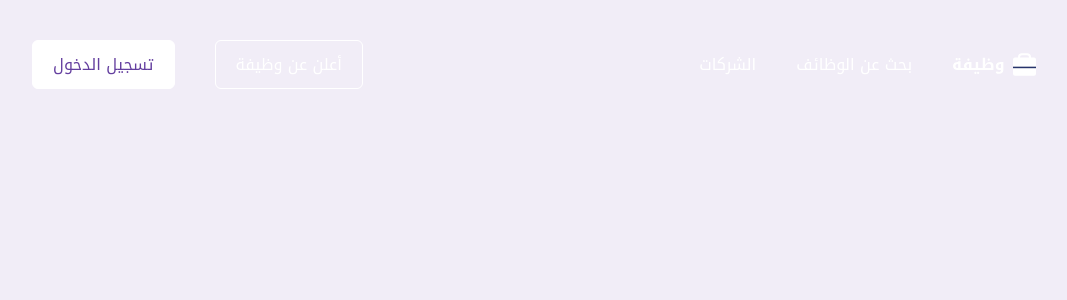
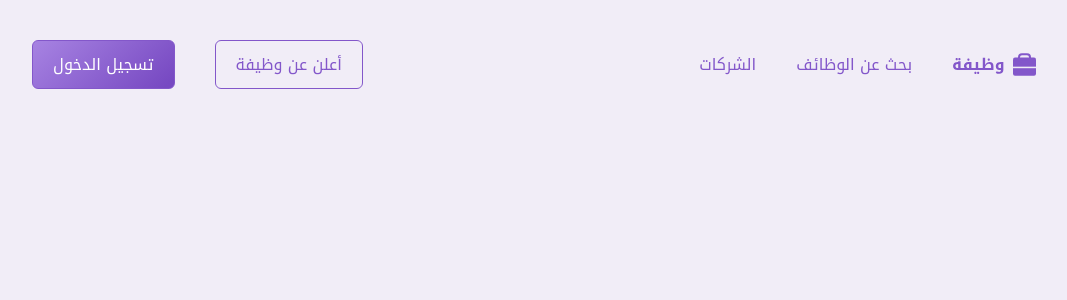
Before and after one commit to Bedoon-Jobs-Team/bedoon-jobs, a React (Create React App) app: page / in a window 1280 px wide. Shown: the top 300 px of the page, without its empty margins (126-1193 px from the left). Built offline with nearby package versions, Linux system fonts and the light colour scheme; a web font is replaced by a local one.

Commit message:
changed header color

```diff
--- /dev/null
+++ b/src/components/DarkHeader.tsx
@@ -0,0 +1,69 @@
+import React, { FunctionComponent } from "react";
+import { ReactComponent as DarkLogoSmall } from "../assets/icons/DarkLogoSmall.svg";
+import styled from "styled-components";
+
+const DarkHeader: FunctionComponent = props => {
+  return (
+    <Container>
+      <RightContainer>
+        <StyledLogo />
+        <Link>بحث عن الوظائف</Link>
+        <Link>الشركات</Link>
+      </RightContainer>
+
+      <LeftContainer>
+        <ButtonTrans>أعلن عن وظيفة</ButtonTrans>
+        <Button>تسجيل الدخول</Button>
+      </LeftContainer>
+    </Container>
+  );
+};
+
+const LeftContainer = styled.div`
+  padding: 0;
+  display: flex;
+  align-items: center;
+`;
+
+const RightContainer = styled(LeftContainer)`
+  flex-grow: 1;
+`;
+
+const Container = styled.div`
+  position: fixed;
+  width: 1044px;
+  display: flex;
+  align-items: center;
+  margin-top: 40px;
+  left: 50%;
+  transform: translate(-50%, 0);
+  padding: 0;
+`;
+
+const StyledLogo = styled(DarkLogoSmall)`
+  margin-left: 40px;
+`;
+
+const Link = styled.p`
+  font-size: 16px;
+  color: #8357ca;
+  margin-left: 40px;
+  margin-top: 0;
+  margin-bottom: 0;
+`;
+
+const ButtonTrans = styled.div`
+  color: #8357ca;
+  border-radius: 6px;
+  border: 1px solid #8357ca;
+  float: left;
+  margin-left: 40px;
+  padding: 8px 20px;
+`;
+
+const Button = styled(ButtonTrans)`
+  color: #ffffff;
+  background: linear-gradient(138.12deg, #a783e2 -0.01%, #7749c2 94.77%);
+`;
+
+export default DarkHeader;
--- a/src/pages/CompanyJobs.tsx
+++ b/src/pages/CompanyJobs.tsx
@@ -1,12 +1,12 @@
 import React, { FunctionComponent } from "react";
 import styled from "styled-components";
-import Header from "../components/Header";
+import DarkHeader from "../components/DarkHeader";
 import Footer from "../components/Footer";
 
 const CompanyJobs: FunctionComponent = props => {
   return (
     <PageContainer>
-      <Header />
+      <DarkHeader />
       <Footer />
     </PageContainer>
   );
```
Also changed, not shown: src/assets/icons/DarkLogoSmall.svg (added).
